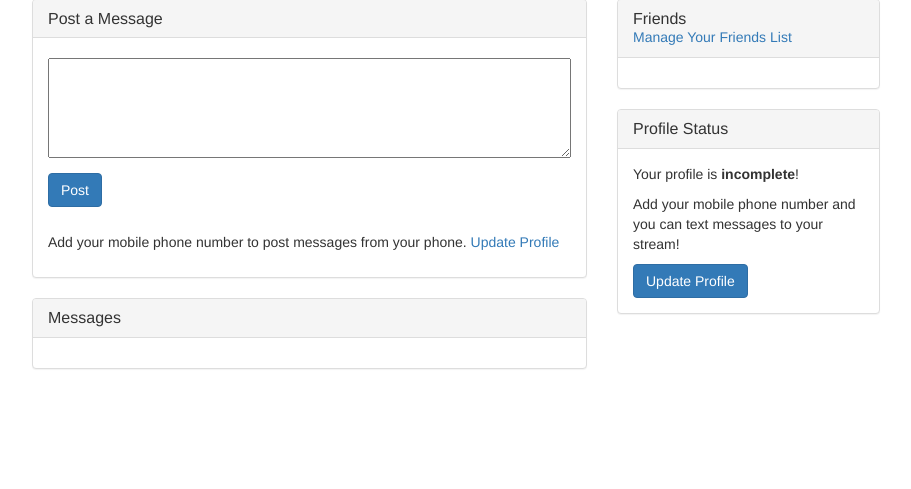
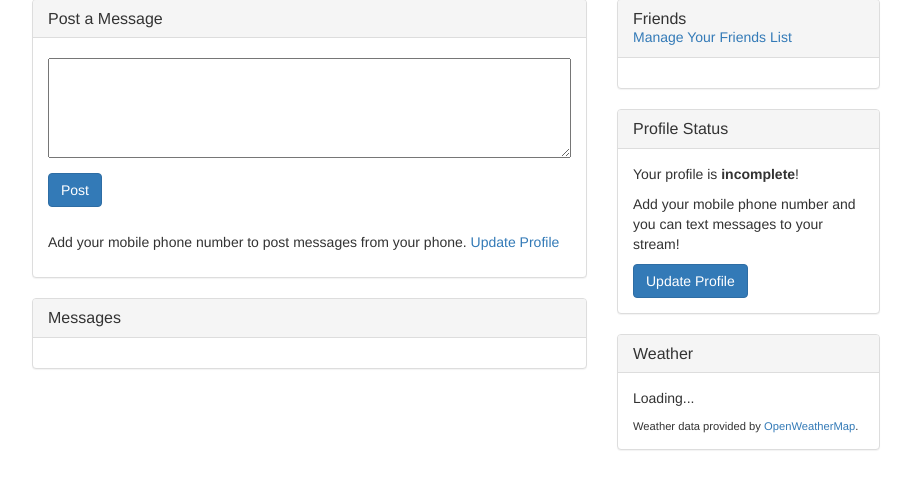
Before and after one commit to seis752/HW6-APIs, a PHP site: page /profile.php in a window 1280 px wide. Shown: the part 171-660 px from the top of the page, without its empty margins (38-949 px from the left). Run offline with PHP 8.4, Linux system fonts and the light colour scheme; a user stored in the database is signed in; data comes from the database, SQL or seed files in the repository; data that the repository does not hold is empty; a stand-in replaces the project's code that opens the database connection; some libraries are stand-ins or nearby versions.

Commit message:
Add "Weather" panel, using OpenWeatherMap API

```diff
--- a/web/application/models/User.php
+++ b/web/application/models/User.php
@@ -7,6 +7,8 @@
     protected $name;
     protected $friends;
     protected $phone;
+    protected $lat;
+    protected $lon;
 
     public static function create($array)
     {
@@ -18,6 +20,16 @@
         if (array_key_exists('phone', $array))
         {
             $user->phone = $array['phone'];
+        }
+
+        if (array_key_exists('lat', $array))
+        {
+            $user->lat = $array['lat'];
+        }
+
+        if (array_key_exists('lon', $array))
+        {
+            $user->lon = $array['lon'];
         }
 
         return $user;
@@ -63,4 +75,24 @@
         $this->phone = $value;
     }
 
+    public function getLat()
+    {
+        return $this->lat;
+    }
+
+    public function setLat($value)
+    {
+        $this->lat = $value;
+    }
+
+    public function getLon()
+    {
+        return $this->lon;
+    }
+
+    public function setLon($value)
+    {
+        $this->lon = $value;
+    }
+
 }
--- a/web/application/services/UserService.php
+++ b/web/application/services/UserService.php
@@ -185,9 +185,11 @@
         if ($user != null)
         {
             $query = sprintf("UPDATE user
-            SET phone = '%s'
+            SET phone = '%s', lat = %f, lon = %f
             WHERE id = %d",
                 $this->db->mysqli->real_escape_string($user->getPhone()),
+                $this->db->mysqli->real_escape_string($user->getLat()),
+                $this->db->mysqli->real_escape_string($user->getLon()),
                 $user->getId()
                 );
 
--- a/web/css/styles.css
+++ b/web/css/styles.css
@@ -39,3 +39,22 @@
 .validation-error-message {
   color: #a94442;
 }
+
+/* weather */
+
+.weather .name {
+  font-weight: bold;
+}
+
+.weather .weather-label {
+  color: #888;
+}
+
+.weather .value {
+  font-weight: bold;
+}
+
+.panel-weather .credit {
+  margin-top: 10px;
+  font-size: .8em;
+}
--- a/web/includes/document-end.php
+++ b/web/includes/document-end.php
@@ -2,5 +2,6 @@
 <script src="https://ajax.googleapis.com/ajax/libs/jquery/1.11.2/jquery.min.js"></script>
 <!-- Include all compiled plugins (below), or include individual files as needed -->
 <script src="vendor/bootstrap-3.3.2-dist/js/bootstrap.min.js"></script>
+<script src="js/weather.js"></script>
 </body>
 </html>
--- /dev/null
+++ b/web/js/weather.js
@@ -0,0 +1,68 @@
+// weather.js
+
+(function() {
+  'use strict';
+
+  var weather = {
+
+    weather: null,
+
+    init: function() {
+      this.load();
+    },
+
+    // REF: http://openweathermap.org/current
+    load: function() {
+      var _this = this;
+      var $panel = $('.panel-weather').eq(0);
+      var lat = $panel.data('lat');
+      var lon = $panel.data('lon');
+      var url = 'http://api.openweathermap.org/data/2.5/weather';
+
+      if (lat === '' || lon === '') {
+        _this.updateUi();
+        return;
+      }
+
+      url = url + '?lat=' + lat + '&lon=' + lon + '&units=imperial';
+
+      $.ajax({
+        dataType: 'json',
+        url: url
+      })
+        .done(function(data) {
+          _this.weather = data;
+          _this.updateUi();
+        })
+        .fail(function() {
+          console.log('ERROR');
+        })
+        .always(function() {
+          // Do nothing
+        });
+    },
+
+    updateUi: function() {
+      var $panel = $('.panel-weather');
+
+      if (this.weather !== null) {
+        $panel.find('.name').text(this.weather.name);
+        $panel.find('.temperature .value').text(this.weather.main.temp);
+        $panel.find('.humidity .value').text(this.weather.main.humidity);
+
+        $panel.find('.loading').fadeOut(function() {
+          $panel.find('.weather').fadeIn();
+        });
+      } else {
+        $panel.find('.loading').fadeOut(function() {
+          $panel.find('.unavailable').fadeIn();
+        });
+      }
+    }
+
+  };
+
+  $(document).ready(function() {
+    weather.init();
+  });
+}());
--- a/web/profile.php
+++ b/web/profile.php
@@ -160,6 +160,25 @@
                 </div>
             <?php endif; ?>
 
+            <div class="panel panel-default panel-weather" data-lat="<?php echo $user->getLat(); ?>" data-lon="<?php echo $user->getLon(); ?>">
+                <div class="panel-heading">
+                    <h2 class="panel-title">Weather</h2>
+                </div>
+                <div class="panel-body">
+                    <div class="loading">Loading...</div>
+                    <div class="unavailable" style="display: none;">Weather information is unavailable.</div>
+                    <div class="weather" style="display: none;">
+                        <div class="name"></div>
+                        <div class="condition">
+                            <img src="http://openweathermap.org/img/w/10d.png" alt="" />
+                        </div>
+                        <div class="temperature"><span class="weather-label">Temp:</span> <span class="value"></span>&deg;F</div>
+                        <div class="humidity"><span class="weather-label">Humidity:</span> <span class="value"></span>%</div>
+                    </div>
+                    <div class="credit">Weather data provided by <a href="http://openweathermap.org/">OpenWeatherMap</a>.</div>
+                </div>
+            </div>
+
         </div>
     </div>
 
```
Also changed, not shown: web/user-edit.php (+12 -0 lines).
